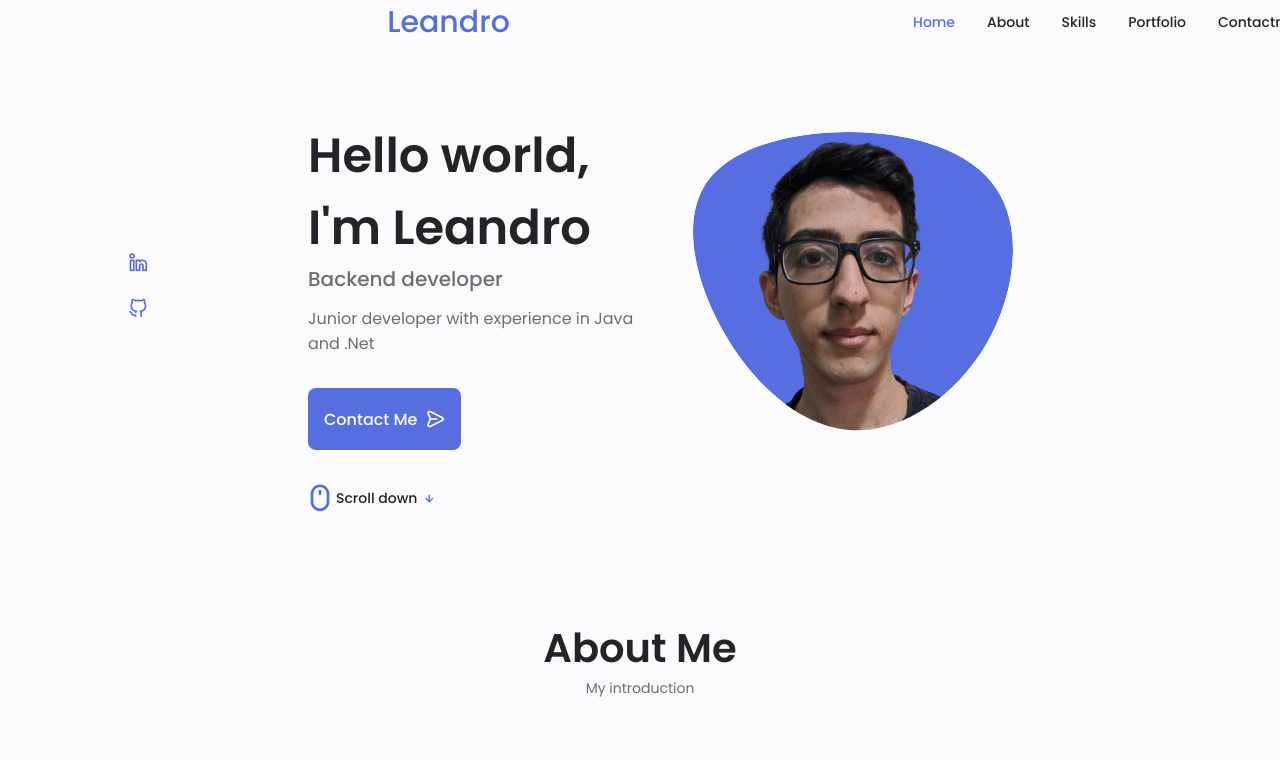
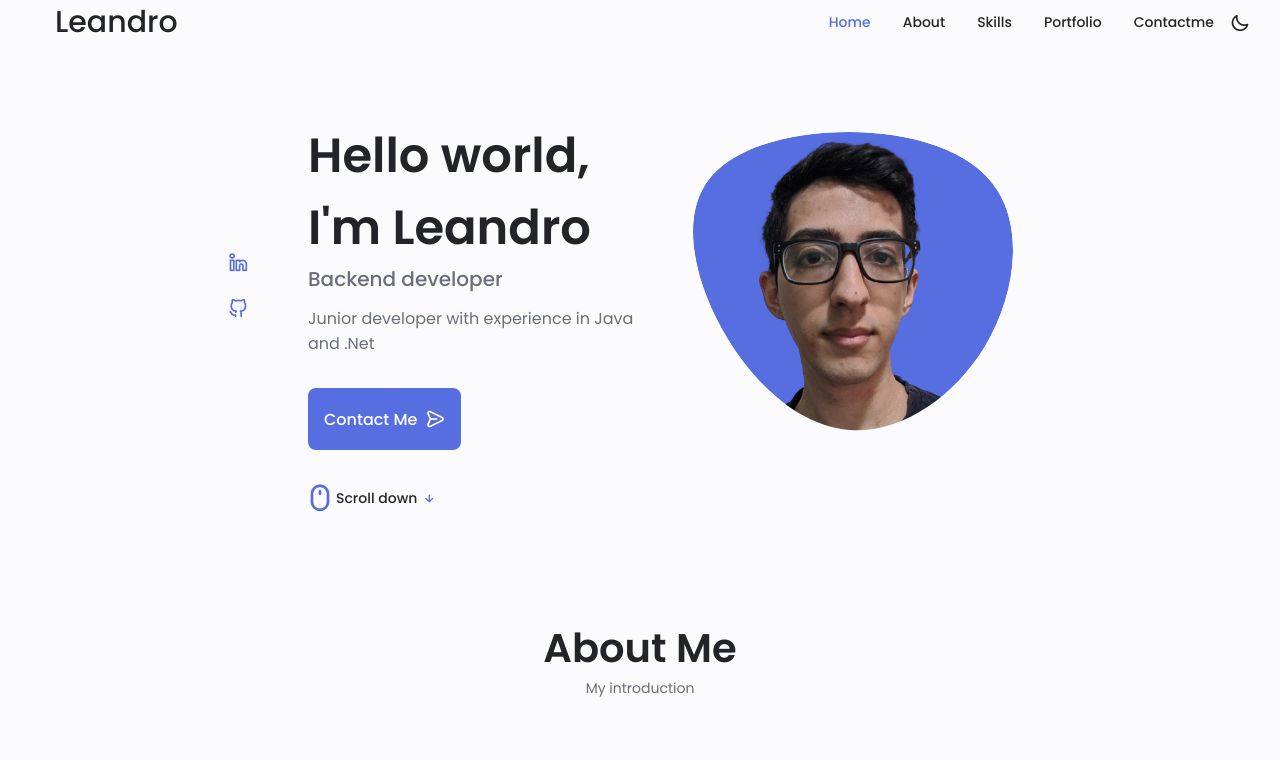
Before and after one commit to LeandroCantero/MyPortfolio, a plain HTML site: page index.html in a window 1280 px wide. Shown: the top 760 px of the page. Drawn offline with nearby package versions, Linux system fonts and the light colour scheme.

Commit message:
responsive

```diff
--- a/assets/css/styles.css
+++ b/assets/css/styles.css
@@ -192,11 +192,19 @@ img {
 /*==================== NAV ====================*/
 
 .nav {
-    max-width: 968px;
     height: var(--header-height);
     display: flex;
     justify-content: space-between;
     align-items: center;
+    margin: auto 30px;
+}
+
+.nav__logo{
+    margin-left: 25px;
+}
+
+.nav__toggle {
+    margin-right: 25px;
 }
 
 .nav__logo,
@@ -1089,17 +1097,18 @@ img {
         padding: 0;
     }
     .nav__menu{
-        margin-left: 40%;
+        margin-left: auto;
     }
     .nav__logo{
         font-size: 30px;
-        padding-left: 40%;
     }
     .home__blob{
         width: 320px;
     }
     .home__social{
         transform: translateX(-8rem);
+        margin-left: 100px;
+        margin-right: -100px;
     }
     .services__container{
         grid-template-columns: repeat(3, 238px);
```
